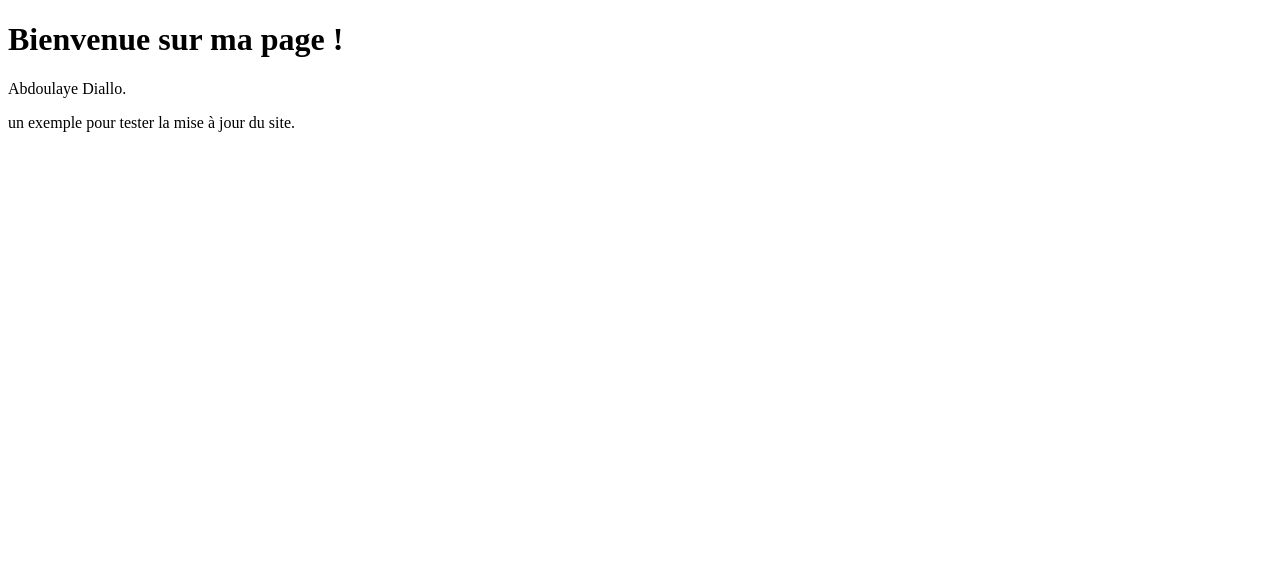
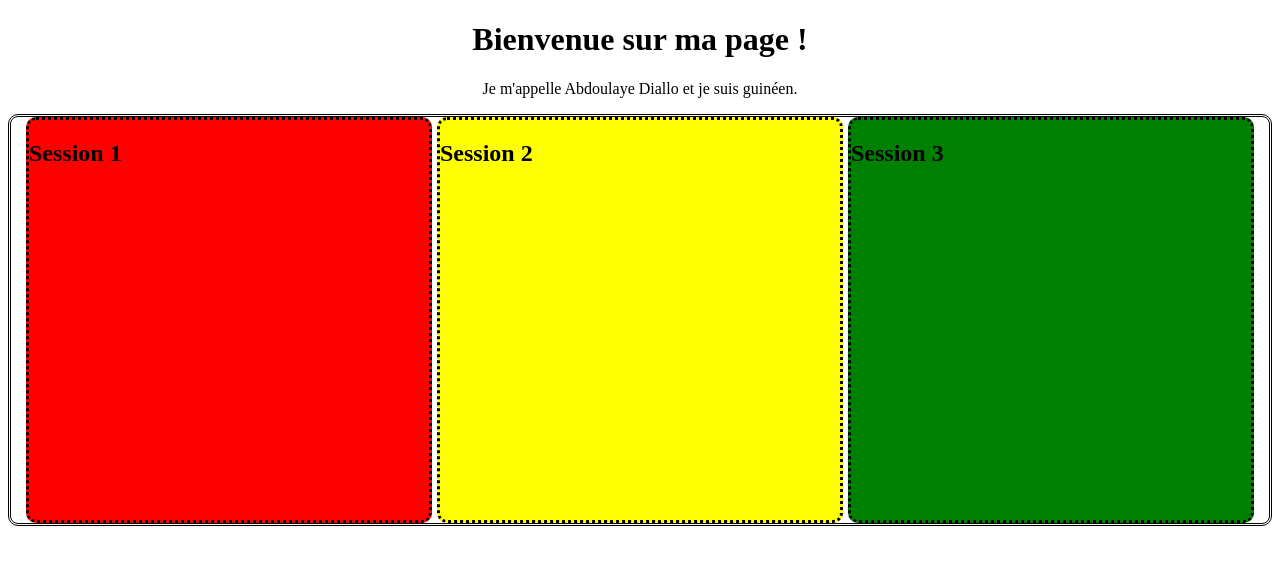
Before and after one commit to elhadjdiab/Laboratoire14, a plain HTML site: page index.html in a window 1280 px wide. Drawn offline with Linux system fonts and the light colour scheme.

Commit message:
Ajout du drapeau

```diff
--- a/index.html
+++ b/index.html
@@ -4,12 +4,61 @@
   <meta charset="UTF-8">
   <meta name="viewport" content="width=device-width, initial-scale=1.0">
   <title>Abdoulaye Diallo</title>
+
+  <style>
+    .container {
+        justify-content: center;
+        display: flex;
+        flex-direction: row;
+        gap:  5px  ;
+        border-radius: 10px;
+        border-style: double;
+    }
+
+    .first{
+        background-color: red;
+        height: 400px;
+        width: 400px;
+        border-style: dotted;
+        border-radius: 10px;
+    }
+
+    .second {
+        background-color: yellow;
+        height: 400px;
+        width: 400px;
+        border-style: dotted;
+        border-radius: 10px;
+    }
+    .third {
+        background-color: green;
+        height: 400px;
+        width: 400px;
+        border-style: dotted;
+        border-radius: 10px;
+    }
+
+  </style>
 </head>
 <body>
 
-  <h1>Bienvenue sur ma page !</h1>
-  <p>Abdoulaye Diallo.</p>
-  <p>un exemple pour tester la mise à jour du site.</p>
+  <h1 style="text-align: center;">Bienvenue sur ma page !</h1>
+  <p style="text-align: center;"> Je m'appelle Abdoulaye Diallo et je suis guinéen.</p>
+
+  <div class="container">
+    <div class="first">
+        <h2>Session 1</h2>
+    </div>
+    <div class="second">
+        <h2>Session 2</h2>
+    </div>
+    <div class="third">
+        <h2>Session 3</h2>
+    </div>
+  </div>
+
+
+
 
 </body>
 </html>
```
